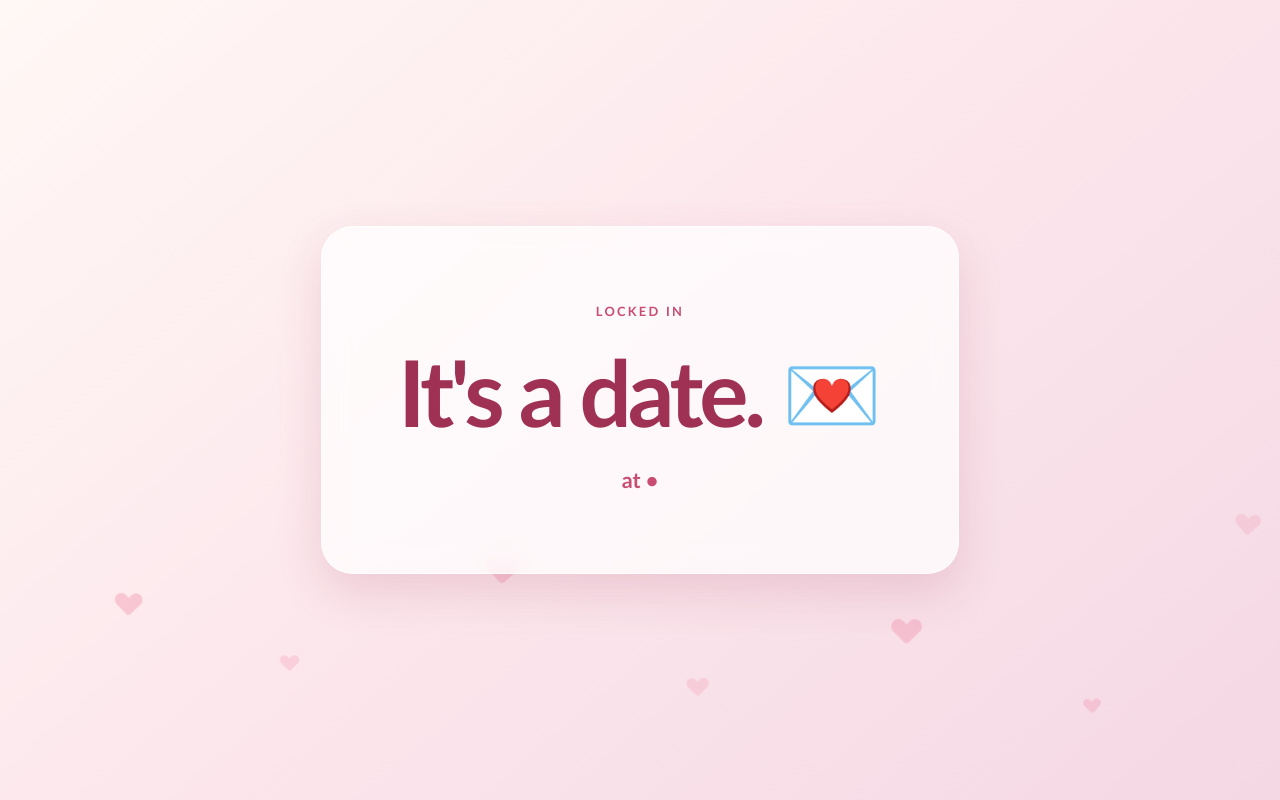
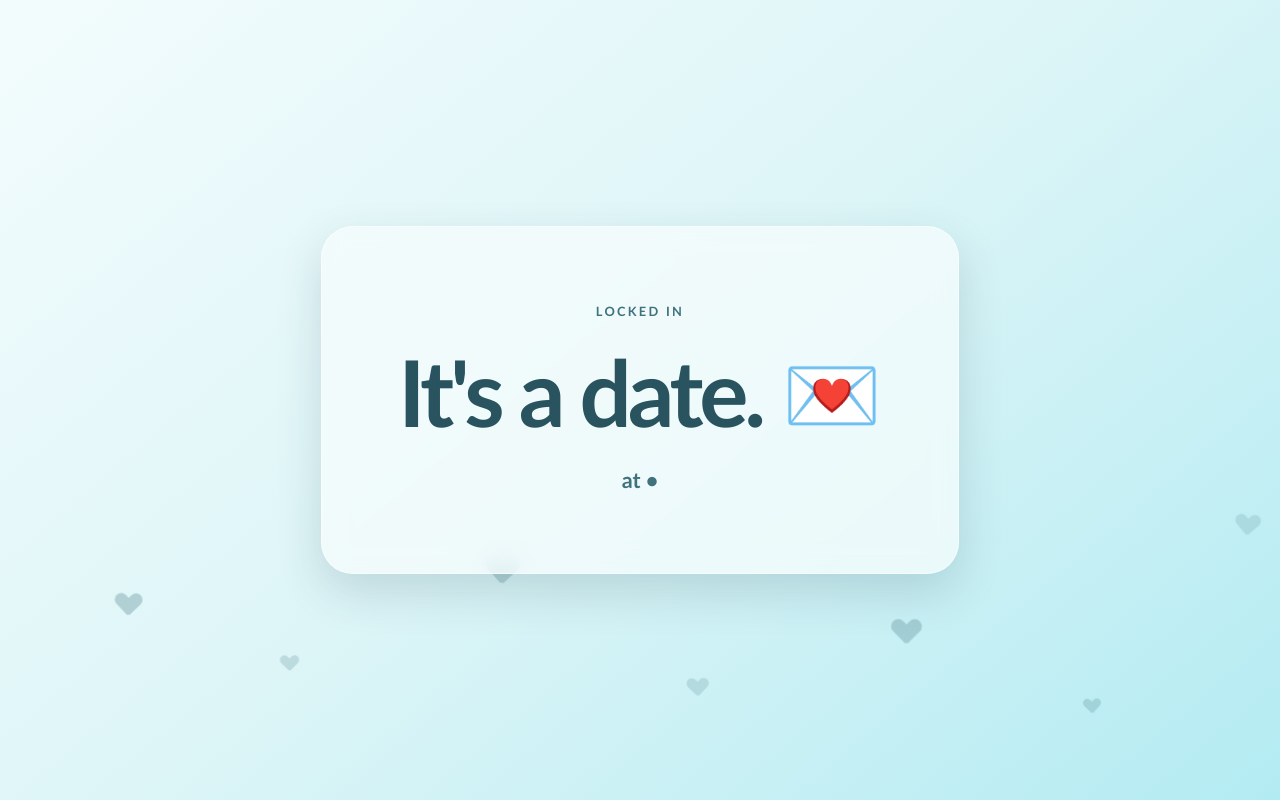
Before and after one commit to PhucPhan11/wouldYouLikeToGoOutwMe, an Angular app: page /confirmation in a window 1280 px wide. Built offline with nearby package versions, Linux system fonts and the light colour scheme.

Commit message:
change style to blue

```diff
--- a/src/app/confirmation/confirmation.component.css
+++ b/src/app/confirmation/confirmation.component.css
@@ -27,7 +27,7 @@
 }
 
 .summary {
-  color: var(--rose-700);
+  color: var(--aqua-700);
   font-family: "Trebuchet MS", sans-serif;
   font-size: clamp(1rem, 3vw, 1.35rem);
   font-weight: 700;
--- a/src/app/date-selection/date-selection.component.css
+++ b/src/app/date-selection/date-selection.component.css
@@ -20,14 +20,14 @@ p {
 }
 
 .subtitle {
-  color: var(--rose-700);
+  color: var(--aqua-700);
   font-family: "Trebuchet MS", sans-serif;
   font-size: 1.125rem;
   text-align: center;
 }
 
 h2 {
-  color: var(--rose-900);
+  color: var(--aqua-800);
   font-family: "Trebuchet MS", sans-serif;
   font-size: .875rem;
   letter-spacing: .12em;
@@ -64,9 +64,9 @@ h2 {
 .confirm-button {
   border: none;
   border-radius: 18px;
-  background: rgba(255, 255, 255, .7);
-  box-shadow: 0 8px 18px rgba(159, 49, 85, .1);
-  color: var(--rose-900);
+  background: rgba(247, 252, 253, .7);
+  box-shadow: var(--option-shadow);
+  color: var(--aqua-800);
   cursor: pointer;
   font-family: "Trebuchet MS", sans-serif;
   transition: background .25s ease, box-shadow .25s ease, color .25s ease, transform .25s ease;
@@ -88,9 +88,9 @@ h2 {
 
 .selection-option:hover,
 .selection-option.selected {
-  background: var(--rose-700);
-  box-shadow: 0 10px 20px rgba(159, 49, 85, .22);
-  color: var(--cream);
+  background: var(--aqua-700);
+  box-shadow: var(--option-selected-shadow);
+  color: var(--ivory);
   transform: translateY(-2px);
 }
 
--- a/src/app/home/yes-no-button/yes-no-button.component.css
+++ b/src/app/home/yes-no-button/yes-no-button.component.css
@@ -6,11 +6,11 @@
 }
 
 .heart-button {
-  background: linear-gradient(135deg, var(--rose-700), var(--rose-500));
+  background: linear-gradient(135deg, var(--aqua-700), var(--aqua-500));
   border: 0;
   border-radius: 999px;
   box-shadow: var(--button-shadow);
-  color: var(--cream);
+  color: var(--ivory);
   cursor: pointer;
   font-family: "Trebuchet MS", sans-serif;
   font-size: 1.05rem;
@@ -23,12 +23,12 @@
 }
 
 .heart-button:active {
-  box-shadow: 0 3px 0 #b53f62;
+  box-shadow: 0 3px 0 var(--button-shadow-color);
   transform: translateY(4px);
 }
 
 .heart-button:hover {
-  box-shadow: 0 4px 0 #b53f62;
+  box-shadow: 0 4px 0 var(--button-shadow-color);
   transform: translateY(3px);
 }
 
--- a/src/app/home/yes-no-button/yes-no-button.component.html
+++ b/src/app/home/yes-no-button/yes-no-button.component.html
@@ -6,7 +6,7 @@
         <path d="M427.313,88.686c-47.803-47.803-125.213-47.803-173.016,0l-17.087,17.087l-17.087-17.087
     c-47.803-47.803-125.213-47.803-173.016,0c-47.803,47.803-47.803,125.213,0,173.016l190.103,190.103
     c4.88,4.88,11.316,7.322,17.752,7.322c6.435,0,13.871-2.442,18.751-7.322l190.103-190.103
-    C475.116,213.899,475.116,136.489,427.313,88.686z" fill="#fd1853"></path>
+    C475.116,213.899,475.116,136.489,427.313,88.686z" fill="var(--aqua-500)"></path>
       </svg>
     </div>
     <div class="star-3">
@@ -14,7 +14,7 @@
         <path d="M427.313,88.686c-47.803-47.803-125.213-47.803-173.016,0l-17.087,17.087l-17.087-17.087
     c-47.803-47.803-125.213-47.803-173.016,0c-47.803,47.803-47.803,125.213,0,173.016l190.103,190.103
     c4.88,4.88,11.316,7.322,17.752,7.322c6.435,0,13.871-2.442,18.751-7.322l190.103-190.103
-    C475.116,213.899,475.116,136.489,427.313,88.686z" fill="#fd1853"></path>
+    C475.116,213.899,475.116,136.489,427.313,88.686z" fill="var(--aqua-500)"></path>
       </svg>
     </div>
     <div class="star-4">
@@ -22,7 +22,7 @@
         <path d="M427.313,88.686c-47.803-47.803-125.213-47.803-173.016,0l-17.087,17.087l-17.087-17.087
     c-47.803-47.803-125.213-47.803-173.016,0c-47.803,47.803-47.803,125.213,0,173.016l190.103,190.103
     c4.88,4.88,11.316,7.322,17.752,7.322c6.435,0,13.871-2.442,18.751-7.322l190.103-190.103
-    C475.116,213.899,475.116,136.489,427.313,88.686z" fill="#fd1853"></path>
+    C475.116,213.899,475.116,136.489,427.313,88.686z" fill="var(--aqua-500)"></path>
       </svg>
     </div>
     <div class="star-5">
@@ -30,7 +30,7 @@
         <path d="M427.313,88.686c-47.803-47.803-125.213-47.803-173.016,0l-17.087,17.087l-17.087-17.087
     c-47.803-47.803-125.213-47.803-173.016,0c-47.803,47.803-47.803,125.213,0,173.016l190.103,190.103
     c4.88,4.88,11.316,7.322,17.752,7.322c6.435,0,13.871-2.442,18.751-7.322l190.103-190.103
-    C475.116,213.899,475.116,136.489,427.313,88.686z" fill="#fd1853"></path>
+    C475.116,213.899,475.116,136.489,427.313,88.686z" fill="var(--aqua-500)"></path>
       </svg>
     </div>
     <div class="star-6">
@@ -38,7 +38,7 @@
         <path d="M427.313,88.686c-47.803-47.803-125.213-47.803-173.016,0l-17.087,17.087l-17.087-17.087
     c-47.803-47.803-125.213-47.803-173.016,0c-47.803,47.803-47.803,125.213,0,173.016l190.103,190.103
     c4.88,4.88,11.316,7.322,17.752,7.322c6.435,0,13.871-2.442,18.751-7.322l190.103-190.103
-    C475.116,213.899,475.116,136.489,427.313,88.686z" fill="#fd1853"></path>
+    C475.116,213.899,475.116,136.489,427.313,88.686z" fill="var(--aqua-500)"></path>
       </svg>
     </div>
   </button>
@@ -46,7 +46,7 @@
     class="box">{{ noLabel }}</span>
     <div class="star-1">
       <svg height="25" width="25" viewBox="0 0 64 64" xmlns="http://www.w3.org/2000/svg">
-        <circle cx="32" cy="32" r="30" fill="#fd1853"></circle>
+        <circle cx="32" cy="32" r="30" fill="var(--aqua-500)"></circle>
         <circle cx="20" cy="24" r="5" fill="#fff"></circle>
         <circle cx="44" cy="24" r="5" fill="#fff"></circle>
         <path d="M20,40 C30,30 34,30 44,40" stroke="#fff" stroke-width="4" fill="none" stroke-linecap="round"></path>
@@ -54,7 +54,7 @@
     </div>
     <div class="star-3">
       <svg height="9" width="9" viewBox="0 0 64 64" xmlns="http://www.w3.org/2000/svg">
-        <circle cx="32" cy="32" r="30" fill="#fd1853"></circle>
+        <circle cx="32" cy="32" r="30" fill="var(--aqua-500)"></circle>
         <circle cx="20" cy="24" r="5" fill="#fff"></circle>
         <circle cx="44" cy="24" r="5" fill="#fff"></circle>
         <path d="M20,40 C30,30 34,30 44,40" stroke="#fff" stroke-width="4" fill="none" stroke-linecap="round"></path>
@@ -65,12 +65,12 @@
         <path d="M427.313,88.686c-47.803-47.803-125.213-47.803-173.016,0l-17.087,17.087l-17.087-17.087
     c-47.803-47.803-125.213-47.803-173.016,0c-47.803,47.803-47.803,125.213,0,173.016l190.103,190.103
     c4.88,4.88,11.316,7.322,17.752,7.322c6.435,0,13.871-2.442,18.751-7.322l190.103-190.103
-    C475.116,213.899,475.116,136.489,427.313,88.686z" fill="#fd1853"></path>
+    C475.116,213.899,475.116,136.489,427.313,88.686z" fill="var(--aqua-500)"></path>
       </svg>
     </div>
     <div class="star-5">
       <svg height="20" width="20" viewBox="0 0 64 64" xmlns="http://www.w3.org/2000/svg">
-        <circle cx="32" cy="32" r="30" fill="#fd1853"></circle>
+        <circle cx="32" cy="32" r="30" fill="var(--aqua-500)"></circle>
         <circle cx="20" cy="24" r="5" fill="#fff"></circle>
         <circle cx="44" cy="24" r="5" fill="#fff"></circle>
         <path d="M20,40 C30,30 34,30 44,40" stroke="#fff" stroke-width="4" fill="none" stroke-linecap="round"></path>
@@ -78,7 +78,7 @@
     </div>
     <div class="star-6">
       <svg height="7" width="7" viewBox="0 0 64 64" xmlns="http://www.w3.org/2000/svg">
-        <circle cx="32" cy="32" r="30" fill="#fd1853"></circle>
+        <circle cx="32" cy="32" r="30" fill="var(--aqua-500)"></circle>
         <circle cx="20" cy="24" r="5" fill="#fff"></circle>
         <circle cx="44" cy="24" r="5" fill="#fff"></circle>
         <path d="M20,40 C30,30 34,30 44,40" stroke="#fff" stroke-width="4" fill="none" stroke-linecap="round"></path>
--- a/src/styles.css
+++ b/src/styles.css
@@ -1,13 +1,20 @@
 :root {
-  --rose-900: #9f3155;
-  --rose-700: #c94c72;
-  --rose-500: #ef7597;
-  --rose-300: #f7b8c9;
-  --cream: #fffaf8;
-  --ink: #582e3c;
-  --surface: rgba(255, 255, 255, .72);
-  --shadow: 0 18px 45px rgba(159, 49, 85, .16);
-  --button-shadow: 0 7px 0 #b53f62;
+  --aqua-900: #163f4a;
+  --aqua-800: #28535f;
+  --aqua-700: #3f727d;
+  --aqua-500: #477c86;
+  --aqua-300: #8ccbd4;
+  --aqua-200: #b3ebf2;
+  --aqua-100: #ddf5f7;
+  --aqua-50: #f3fcfd;
+  --ivory: #fafdfd;
+  --ink: var(--aqua-900);
+  --surface: rgba(247, 252, 253, .72);
+  --shadow: 0 18px 45px rgba(22, 63, 74, .16);
+  --option-shadow: 0 8px 18px rgba(22, 63, 74, .1);
+  --option-selected-shadow: 0 10px 20px rgba(22, 63, 74, .22);
+  --button-shadow-color: #2e5d67;
+  --button-shadow: 0 7px 0 var(--button-shadow-color);
   font-family: "Segoe UI", Tahoma, Geneva, Verdana, sans-serif;
   color: var(--ink);
 }
@@ -23,7 +30,7 @@ body {
 
 body {
   margin: 0;
-  background: linear-gradient(140deg, #fff8f5 0%, #fce7ec 48%, #f4d8e4 100%);
+  background: linear-gradient(140deg, var(--aqua-50) 0%, var(--aqua-100) 48%, var(--aqua-200) 100%);
 }
 
 button {
@@ -51,7 +58,7 @@ button {
 
 .floating-heart::before,
 .floating-heart::after {
-  background: var(--rose-500);
+  background: var(--aqua-500);
   border-radius: 24px 24px 0 0;
   content: "";
   height: 34px;
@@ -144,7 +151,7 @@ button {
 
 .content-card {
   background: var(--surface);
-  border: 1px solid rgba(255, 255, 255, .8);
+  border: 1px solid rgba(250, 253, 253, .8);
   border-radius: 32px;
   box-shadow: var(--shadow);
   -webkit-backdrop-filter: blur(12px);
@@ -152,7 +159,7 @@ button {
 }
 
 .eyebrow {
-  color: var(--rose-700);
+  color: var(--aqua-700);
   font-family: "Trebuchet MS", sans-serif;
   font-size: .8rem;
   font-weight: 700;
@@ -161,7 +168,7 @@ button {
 }
 
 .page-title {
-  color: var(--rose-900);
+  color: var(--aqua-800);
   font-family: "Trebuchet MS", "Segoe UI", sans-serif;
   font-size: clamp(2.75rem, 8vw, 5.75rem);
   letter-spacing: -.045em;
@@ -170,11 +177,11 @@ button {
 }
 
 .primary-button {
-  background: linear-gradient(135deg, var(--rose-700), var(--rose-500));
+  background: linear-gradient(135deg, var(--aqua-700), var(--aqua-500));
   border: 0;
   border-radius: 999px;
   box-shadow: var(--button-shadow);
-  color: var(--cream);
+  color: var(--ivory);
   cursor: pointer;
   font-family: "Trebuchet MS", sans-serif;
   font-size: 1rem;
@@ -184,13 +191,13 @@ button {
 }
 
 .primary-button:hover {
-  box-shadow: 0 4px 0 #b53f62;
+  box-shadow: 0 4px 0 var(--button-shadow-color);
   transform: translateY(3px);
 }
 
 .primary-button:focus-visible,
 .selection-option:focus-visible,
 .heart-button:focus-visible {
-  outline: 3px solid var(--rose-300);
+  outline: 3px solid var(--aqua-300);
   outline-offset: 3px;
 }
```
